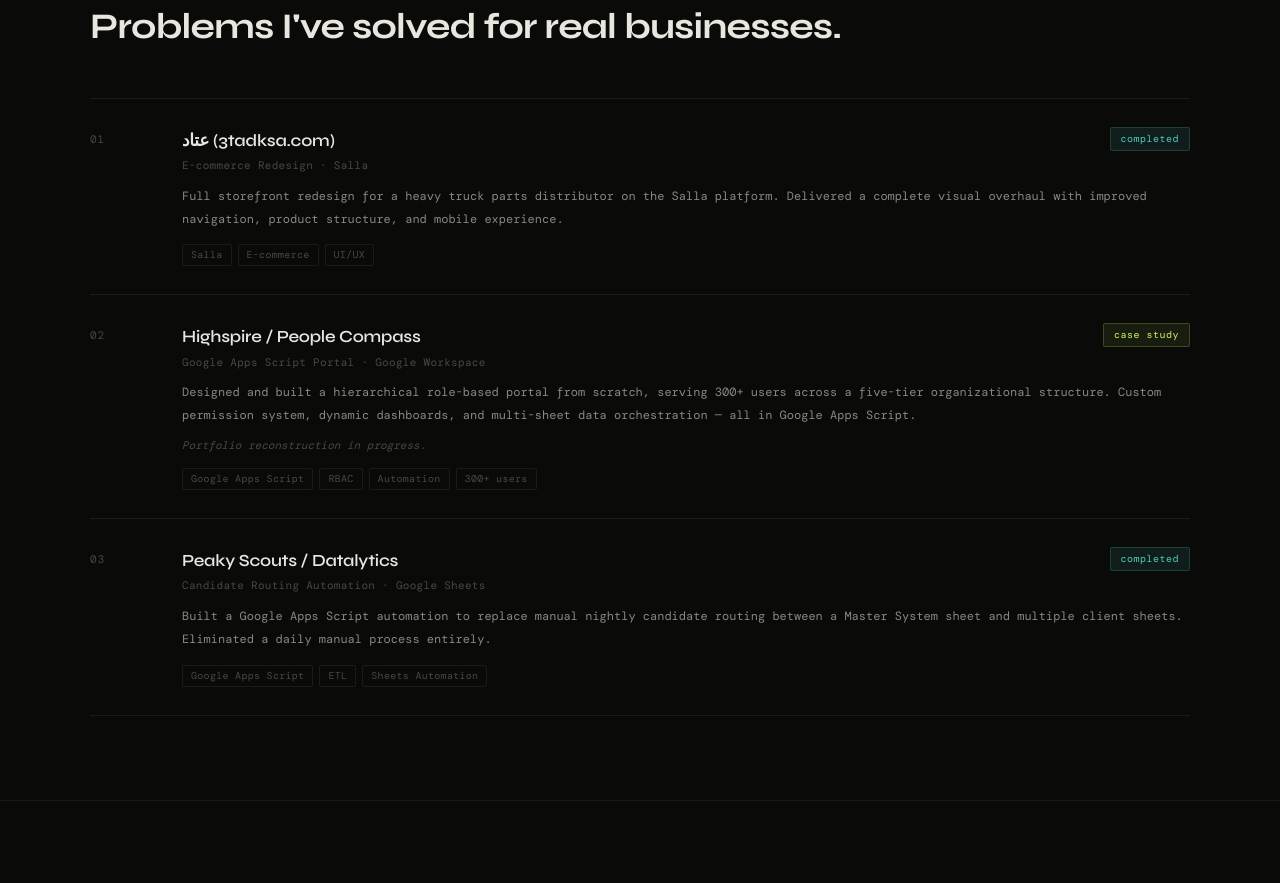
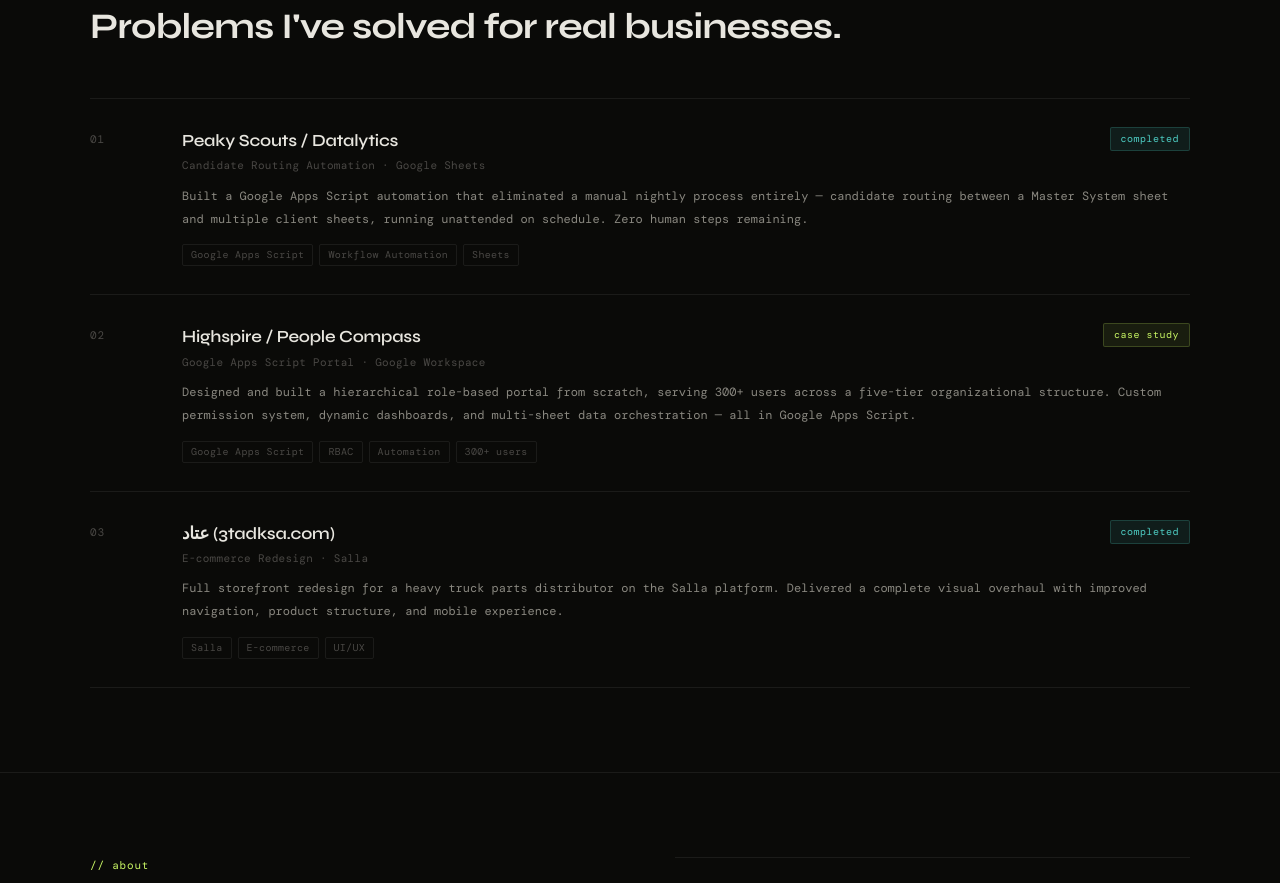
Before and after one commit to Mohamed-Abdulhalim/halim-pro, a Next.js app: page / in a window 1280 px wide. Shown: the part 1580-2463 px from the top of the page. Built offline with nearby package versions, Linux system fonts and the light colour scheme; a web font is replaced by a local one.

Commit message:
Update Work.tsx

```diff
--- a/components/Work.tsx
+++ b/components/Work.tsx
@@ -2,11 +2,11 @@
 
 const work = [
   {
-    client: 'عتاد (3tadksa.com)',
-    role: 'E-commerce Redesign',
-    platform: 'Salla',
-    desc: 'Full storefront redesign for a heavy truck parts distributor on the Salla platform. Delivered a complete visual overhaul with improved navigation, product structure, and mobile experience.',
-    tags: ['Salla', 'E-commerce', 'UI/UX'],
+    client: 'Peaky Scouts / Datalytics',
+    role: 'Candidate Routing Automation',
+    platform: 'Google Sheets',
+    desc: 'Built a Google Apps Script automation that eliminated a manual nightly process entirely — candidate routing between a Master System sheet and multiple client sheets, running unattended on schedule. Zero human steps remaining.',
+    tags: ['Google Apps Script', 'Workflow Automation', 'Sheets'],
     status: 'completed',
   },
   {
@@ -16,14 +16,13 @@
     desc: 'Designed and built a hierarchical role-based portal from scratch, serving 300+ users across a five-tier organizational structure. Custom permission system, dynamic dashboards, and multi-sheet data orchestration — all in Google Apps Script.',
     tags: ['Google Apps Script', 'RBAC', 'Automation', '300+ users'],
     status: 'case study',
-    note: 'Portfolio reconstruction in progress.',
   },
   {
-    client: 'Peaky Scouts / Datalytics',
-    role: 'Candidate Routing Automation',
-    platform: 'Google Sheets',
-    desc: 'Built a Google Apps Script automation to replace manual nightly candidate routing between a Master System sheet and multiple client sheets. Eliminated a daily manual process entirely.',
-    tags: ['Google Apps Script', 'ETL', 'Sheets Automation'],
+    client: 'عتاد (3tadksa.com)',
+    role: 'E-commerce Redesign',
+    platform: 'Salla',
+    desc: 'Full storefront redesign for a heavy truck parts distributor on the Salla platform. Delivered a complete visual overhaul with improved navigation, product structure, and mobile experience.',
+    tags: ['Salla', 'E-commerce', 'UI/UX'],
     status: 'completed',
   },
 ]
@@ -54,7 +53,6 @@
                   </span>
                 </div>
                 <p className={styles.desc}>{w.desc}</p>
-                {w.note && <p className={styles.note}>{w.note}</p>}
                 <div className={styles.tags}>
                   {w.tags.map(t => (
                     <span key={t} className={styles.tag}>{t}</span>
```
